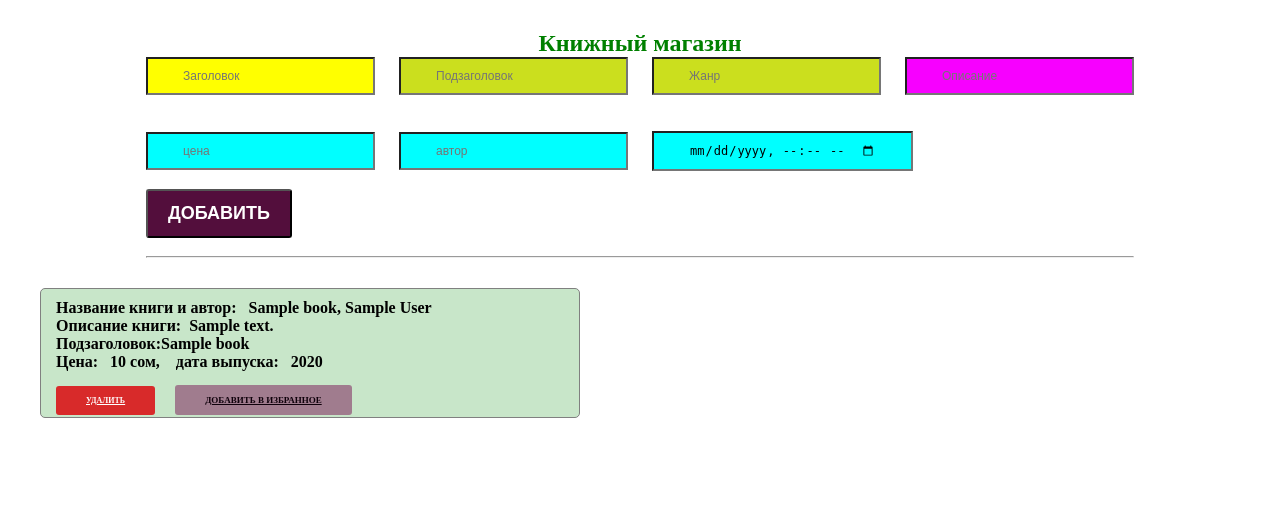
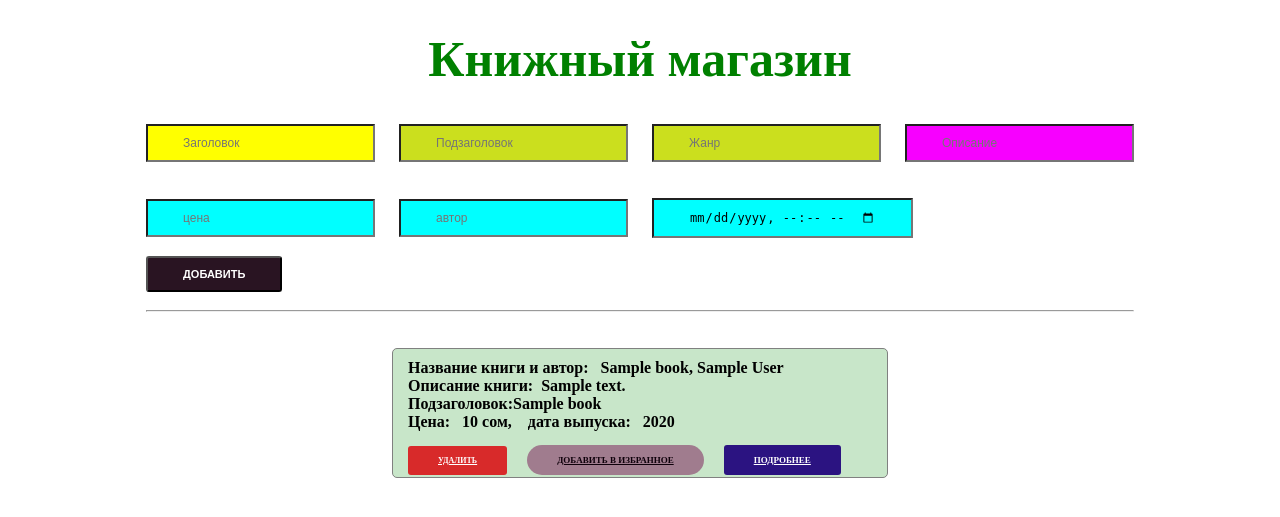
Before and after one commit to Sezim8/todo, a Django app: template main/templates/books.html in a window 1280 px wide. Shown: the top 517 px of the page. Run offline with Django 3.2, Linux system fonts and the light colour scheme; the template is opened without the code that fills it: most values are stand-ins (such as "Sample title", 1, 10 or a date in 2020).

Commit message:
added detail-button

```diff
--- a/main/static/styles/book.css
+++ b/main/static/styles/book.css
@@ -16,12 +16,16 @@ section{
     align-items: center;
 }
 
+h1{
+    font-size: 50px;
+}
+
 .create_button1{
     padding: 10px 35px;
-    background-color: rgb(57, 207, 43);
+    background-color: rgb(41, 20, 34);
     border: 1 px solid pink;
     color: white;
-    font-size: 12px;
+    font-size: 11px;
     text-transform: uppercase;
     font-weight: bold;
     border-radius: 3px;
@@ -58,10 +62,21 @@ section{
     font-size: 9px;
     text-transform: uppercase;
     font-weight: bold;
+    border-radius: 15px;
+    cursor: pointer;
+}
+
+.button_detail{
+    padding: 10px 30px;
+    background-color: rgb(43, 19, 129);
+    border: 1 px solid rgb(31, 29, 29);
+    color:white;
+    font-size: 9px;
+    text-transform: uppercase;
+    font-weight: bold;
     border-radius: 3px;
     cursor: pointer;
 }
-
 
 
 
@@ -75,7 +90,7 @@ section{
 .book_item{
     border: 1px solid gray;
     border-radius: 5px;
-    width: 45%;
+    width: 40%;
     padding: 10px 15px;
     background-color: #c8e6c9;
     margin-bottom: 20px;
@@ -96,3 +111,12 @@ img{
 
 
 }
+
+.book_item.marked {
+    border: 1px solid rgb(211, 81, 29);
+    border-radius: 10px;
+    width: 40%;
+    padding: 10px 15px;
+    background-color: #ddf31a;
+    margin-bottom: 20px;
+}
--- a/main/static/styles/styles_31/31.2.js
+++ b/main/static/styles/styles_31/31.2.js
@@ -1 +1 @@
-alert("Ваша запись успешна изменена");
+alert("Добро пожаловать на страницу! Здесь вы найдете информацию о книгах");
--- a/main/static/styles/styles_31/31.3.js
+++ /dev/null
@@ -1 +0,0 @@
-alert("Ваша запись удалена")
--- a/main/static/styles/styles_31/script.js
+++ /dev/null
@@ -1,2 +0,0 @@
-var a = alert("Ваша запись была добавлена успешно");
-console.log("some text")
--- a/main/templates/books.html
+++ b/main/templates/books.html
@@ -14,7 +14,7 @@
 </head>
 <body>
     <section>
-    <h1 style="color: green;">Книжный магазин</h1>
+    <h1 style="color: green;">Книжный магазин</h1> <br> <br>
     <form action="{% url 'add-book' %}"  method ="POST">
         {% csrf_token %}
 
@@ -27,8 +27,9 @@
         <input class="item" style="background-color: rgb(0, 255, 255);" type="text" name="author" placeholder="автор"> &ensp;&ensp;
         <input class="item" style="background-color: rgb(0, 255, 255);" type="datetime-local" name="year" placeholder="Год"> <br> <br>
 
-        <button class="create_button">Добавить</button> <br> <br>
+        <button class="create_button1">Добавить</button> <br> <br>
         <hr>
+        <br> <br>
 
 
     </div>
@@ -36,8 +37,13 @@
     </form>
 
     {% for book in books %}
-    <div class="book_container">
-        <div class="book_item">
+        <div class="book_item
+        {% if book.is_favorites %}
+             marked
+
+        {% endif %}
+
+">
 
             <h4 > Название книги и автор: &nbsp; {{ book.title }},  {{ book.author}} </H3>
             <h4> Описание книги: &nbsp;{{book.desciption }} </h4>
@@ -47,10 +53,13 @@
 
            <a href="{% url 'delete-book' book.id %} " class="create_button2">Удалить</a> &nbsp; &nbsp;
            {%if book.is_favorites %}
+
            <a href="{% url 'unmark-book' book.id %}" class="create_button3"  > <img src="{%static 'icons/желтая звезда.png' %}">Избранный</a>
            {% else %}
            <a href="{% url 'mark-book' book.id %}" class="create_button4" >Добавить в избранное</a>
            {% endif %}    &nbsp; &nbsp;
+
+           <a href="{% url 'detail-book' book.id %}" class="button_detail">Подробнее</a>
 
 
 
--- a/todo/urls.py
+++ b/todo/urls.py
@@ -37,7 +37,7 @@ urlpatterns = [
     path("delete-book/<id>", delete_book, name='delete-book' ),
     path("mark-book/<id>", mark_book, name="mark-book"),
     path("unmark-book/<id>", unmark_book, name="unmark-book"),
-    # path("detail-book/<id>", detail_book, name='detail-book' ),
+    path("detail-book/<id>", BooksDetail, name='detail-book' ),
 
 
 ]   + static(settings.STATIC_URL, document_root=settings.STATIC_ROOT) \
```
Also changed, not shown: main/static/styles/styles_31/styles.css (deleted, +0 -9 lines), main/templates/books_detail.html (+11 -2 lines), main/views.py (+4 -4 lines).
